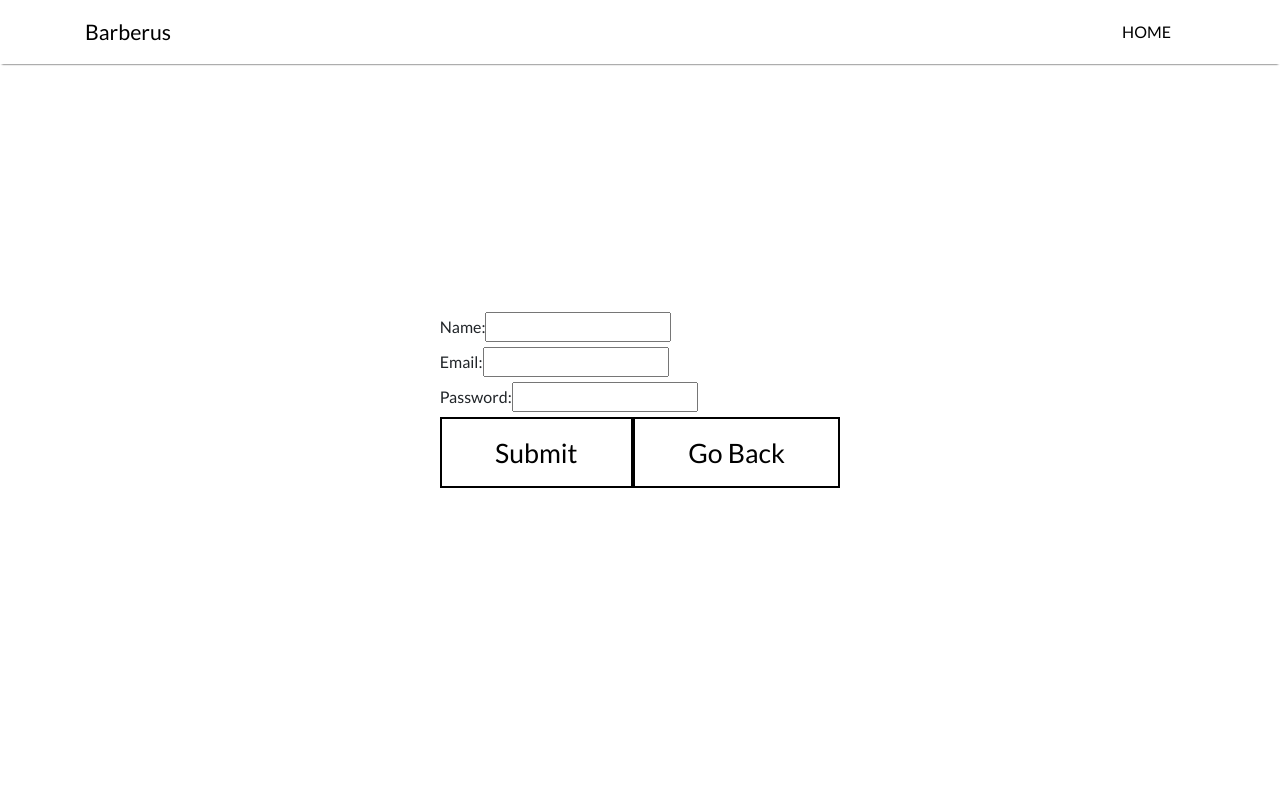
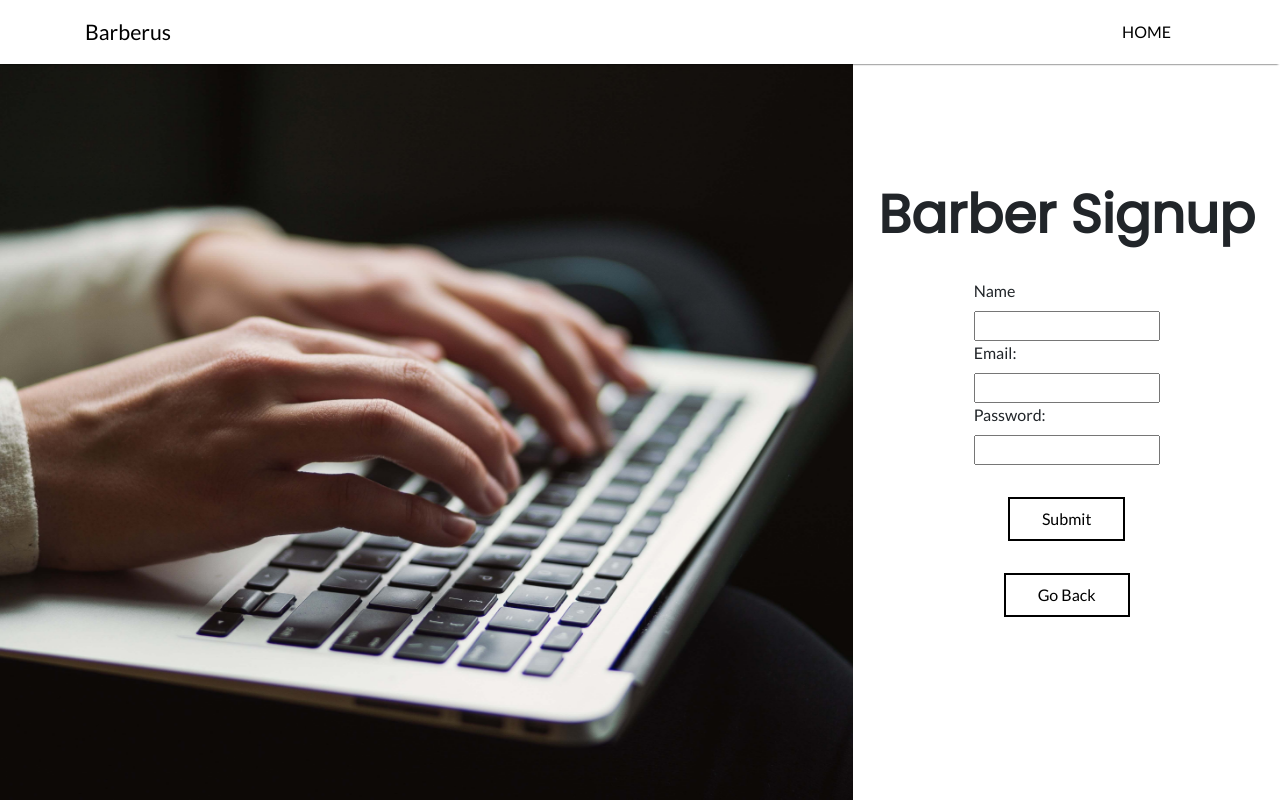
Before and after one commit to johnnguyen0215/barberus, a Next.js app: page /signup in a window 1280 px wide. Both pictures are taken after a click on the button "Barber". Built offline with nearby package versions, Linux system fonts and the light colour scheme.

Commit message:
remove pgweb

```diff
--- a/src/pages/signup/index.tsx
+++ b/src/pages/signup/index.tsx
@@ -78,7 +78,9 @@ const Form: FC<FormProps> = ({ userType, onSetUserType }) => {
       {userType === UserType.BARBER && (
         <>
           <div>
-            <label>Name:</label>
+            <div>
+              <label>Name</label>
+            </div>
             <input
               className={styles.nameInput}
               type="name"
@@ -87,7 +89,9 @@ const Form: FC<FormProps> = ({ userType, onSetUserType }) => {
             ></input>
           </div>
           <div>
+            <div>
               <label>Email:</label>
+            </div>
             <input
               className={styles.emailInput}
               type="email"
@@ -96,7 +100,9 @@ const Form: FC<FormProps> = ({ userType, onSetUserType }) => {
             ></input>
           </div>
           <div>
+            <div>
               <label>Password:</label>
+            </div>
             <input
               className={styles.passwordInput}
               type="password"
@@ -107,21 +113,30 @@ const Form: FC<FormProps> = ({ userType, onSetUserType }) => {
         </>
       )}
       {userType === UserType.CLIENT && (
+        <>
+          <h1>Client Signup</h1>
           <div className={styles.clientForm}>This is the client form</div>
+        </>
       )}
       {signupError && <div className={`${styles.errorContainer}`}>{signupError}</div>}
+      <div className={styles.buttonContainer}>
+        <div>
           <button
             onClick={(event) => handleSubmit(event)}
             className={`ghostButton ${styles.submitButton}`}
           >
             Submit
           </button>
+        </div>
+        <div>
           <button
             onClick={() => onSetUserType(UserType.NONE)}
             className={`ghostButton ${styles.goBackButton}`}
           >
             Go Back
           </button>
+        </div>
+      </div>
     </form>
   );
 };
@@ -139,11 +154,15 @@ const SignUp: FC = (): ReactElement => {
         </ul>
       </Navbar>
       <div className={styles.signupPage}>
+        <div className={styles.signupBg} />
         <div className={styles.signupContainer}>
           {userType === UserType.NONE ? (
             <Question onSetUserType={setUserType} />
           ) : (
+            <>
+              <h1>{userType === UserType.BARBER ? 'Barber Signup' : 'Client Signup'}</h1>
               <Form onSetUserType={setUserType} userType={userType} />
+            </>
           )}
         </div>
       </div>
--- a/src/pages/signup/signup.module.scss
+++ b/src/pages/signup/signup.module.scss
@@ -1,8 +1,17 @@
 .signupPage {
   height: 100vh;
+  overflow: hidden;
   display: flex;
   justify-content: center;
   align-items: center;
+
+  .signupBg {
+    background: url('../../../public/images/signup-page-bg.jpg') no-repeat center;
+    background-size: cover;
+    height: 100vh;
+    width: 100%;
+    flex: 2;
+  }
 
   .question,
   .divider {
@@ -32,15 +41,29 @@
     }
   }
 
-  .submitButton .goBackButton {
+  .submitButton,
+  .goBackButton {
     font-size: 12pt;
     margin-top: 2rem;
   }
 
   .signupContainer {
+    h1 {
+      font-size: 40pt;
+      font-weight: bold;
+      font-family: 'Poppins';
+      margin-bottom: 2rem;
+    }
     display: flex;
+    flex-direction: column;
+    flex: 1;
+    justify-content: center;
     align-items: center;
-    justify-content: center;
+  }
+
+  .buttonContainer {
+    display: flex;
     flex-direction: column;
+    align-items: center;
   }
 }
```
Also changed, not shown: public/images/signup-page-bg.jpg (added). Lines whose indentation alone changed are shown as unchanged.
